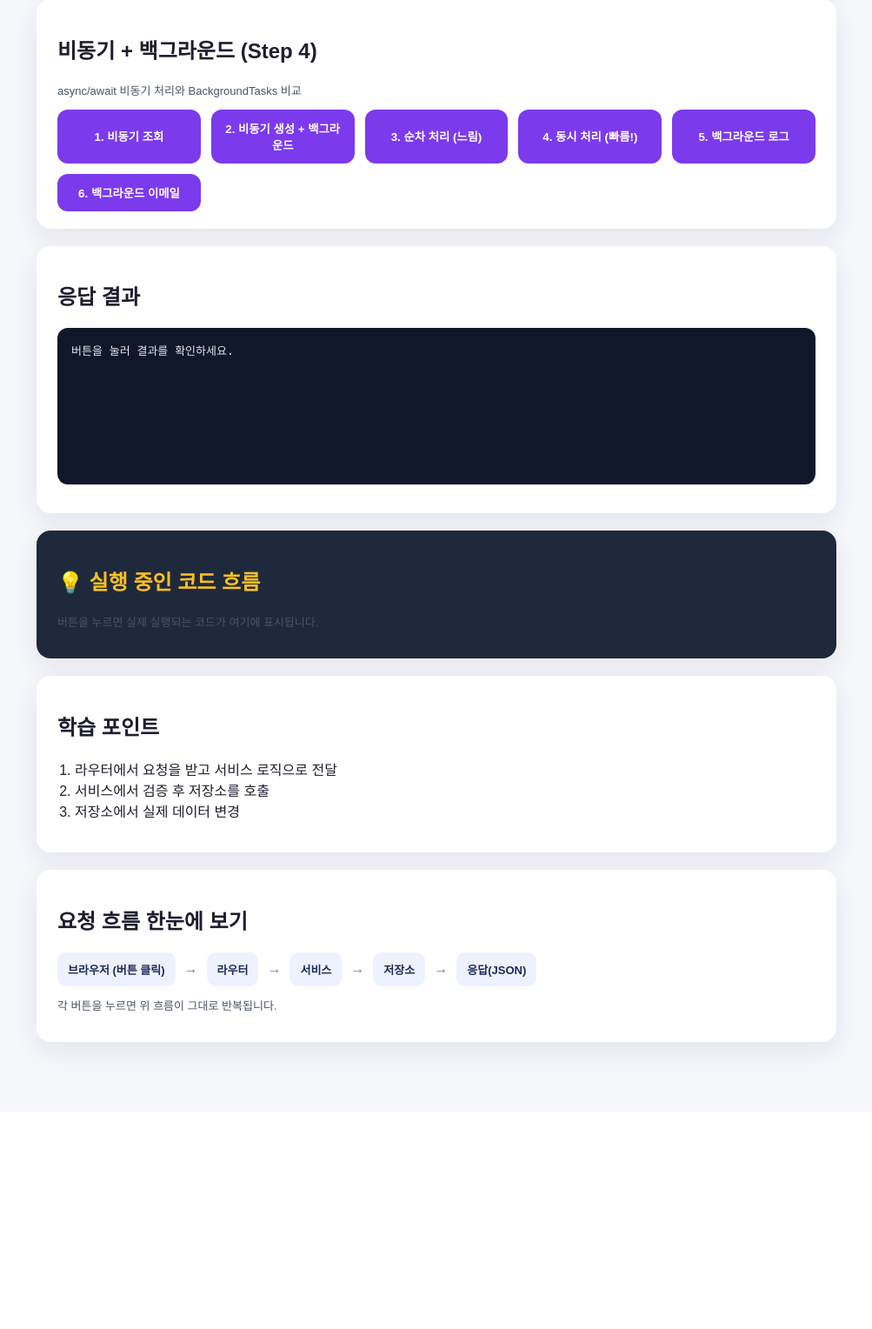
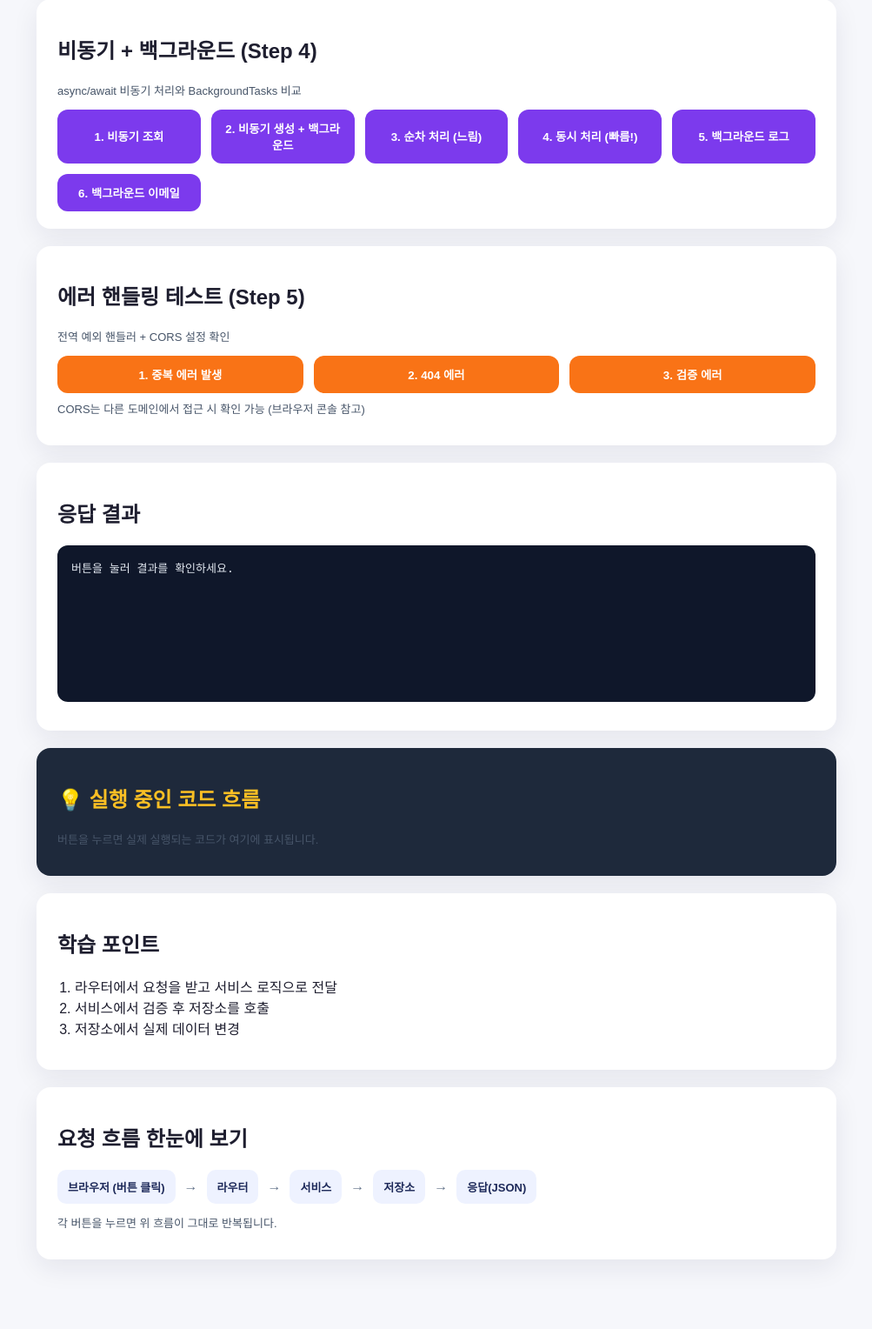
Before and after one commit to likerberi/blog1, a FastAPI app: page / in a window 1280 px wide. Shown: the part 1227-2755 px from the top of the page at 87% size, without its empty margins (138-1141 px from the left). Before the commit the page ends 2445 px from the top, so only its background shows below. Run offline with FastAPI, Linux system fonts and the light colour scheme.

Commit message:
Step 5: 에러 핸들링 + CORS 설정 완료
- CORSMiddleware 추가 (allow_origins, credentials, methods, headers)
- 전역 예외 핸들러 추가 (ValueError→400, 404, 500)
- 에러 테스트 UI 버튼 추가 (중복, 404, 검증)
- 에러 흐름 코드 시각화 추가

```diff
--- a/app/main.py
+++ b/app/main.py
@@ -4,6 +4,7 @@ from fastapi import FastAPI, Request
 from fastapi.responses import HTMLResponse
 from fastapi.staticfiles import StaticFiles
 from fastapi.templating import Jinja2Templates
+from fastapi.middleware.cors import CORSMiddleware
 
 from .api.routes import create_router
 from .api.routes_db import router as db_router  # [Step 2] DB 라우터 추가
@@ -17,7 +18,16 @@ from .services import ItemService
 # [Step 2] DB 테이블 생성 (앱 시작 시 자동 실행)
 Base.metadata.create_all(bind=engine)
 
-app = FastAPI(title="FastAPI 학습 프로젝트", version="4.0.0")
+app = FastAPI(title="FastAPI 학습 프로젝트", version="5.0.0")
+
+# [Step 5] CORS 설정 (가장 먼저 등록)
+app.add_middleware(
+    CORSMiddleware,
+    allow_origins=["http://localhost:3000", "http://127.0.0.1:3000"],  # 프론트엔드 주소
+    allow_credentials=True,
+    allow_methods=["*"],  # 모든 HTTP 메서드 허용
+    allow_headers=["*"],  # 모든 헤더 허용
+)
 
 # [Step 3] 미들웨어 등록 (순서 중요: 먼저 등록한 것이 바깥쪽)
 app.add_middleware(LoggingMiddleware)
@@ -45,6 +55,58 @@ app.include_router(auth_router)
 app.include_router(async_router)
 
 
+# ============================================================
+# [Step 5] 전역 예외 핸들러
+# ============================================================
+
+from fastapi import Request
+from fastapi.responses import JSONResponse
+
+
+@app.exception_handler(ValueError)
+async def value_error_handler(request: Request, exc: ValueError):
+    """
+    ValueError 전역 처리
+
+    서비스 레이어에서 발생하는 비즈니스 로직 에러를
+    일관된 형식으로 반환
+    """
+    return JSONResponse(
+        status_code=400,
+        content={
+            "error": "ValidationError",
+            "message": str(exc),
+            "path": request.url.path,
+        },
+    )
+
+
+@app.exception_handler(404)
+async def not_found_handler(request: Request, exc):
+    """커스텀 404 에러"""
+    return JSONResponse(
+        status_code=404,
+        content={
+            "error": "NotFound",
+            "message": f"경로를 찾을 수 없습니다: {request.url.path}",
+            "suggestion": "/docs 에서 사용 가능한 API를 확인하세요.",
+        },
+    )
+
+
+@app.exception_handler(500)
+async def internal_error_handler(request: Request, exc):
+    """서버 에러 처리"""
+    return JSONResponse(
+        status_code=500,
+        content={
+            "error": "InternalServerError",
+            "message": "서버 내부 오류가 발생했습니다.",
+            "path": request.url.path,
+        },
+    )
+
+
 @app.get("/", response_class=HTMLResponse)
 def read_root(request: Request):
     return templates.TemplateResponse("index.html", {"request": request})
--- a/app/static/app.js
+++ b/app/static/app.js
@@ -388,6 +388,80 @@ const codeFlows = {
     </div>
     <p class="hint">이메일 발송은 2~5초 걸리지만 사용자는 즉시 응답!</p>
   `,
+
+  // Step 5: 에러 핸들링 코드 흐름
+  test_duplicate: `
+    <div class="flow-step">
+      <span class="step-num" style="background: #ef4444;">1</span>
+      <div class="code-block">
+        <div class="file-name">app/services_db.py (중복 검증)</div>
+        existing = repository.get_by_title(title)<br>
+        <span class="keyword">if</span> existing:<br>
+        &nbsp;&nbsp;<span class="keyword">raise</span> <span class="highlight">ValueError</span>(<span class="string">"이미 존재하는 제목입니다"</span>)
+      </div>
+    </div>
+    <div class="flow-step">
+      <span class="step-num" style="background: #ef4444;">2</span>
+      <div class="code-block">
+        <div class="file-name">app/main.py (예외 핸들러)</div>
+        <span class="keyword">@app</span>.<span class="function">exception_handler</span>(ValueError)<br>
+        <span class="keyword">def</span> <span class="function">value_error_handler</span>(request, exc):<br>
+        &nbsp;&nbsp;<span class="keyword">return</span> JSONResponse(<br>
+        &nbsp;&nbsp;&nbsp;&nbsp;status_code=<span class="highlight">400</span>,<br>
+        &nbsp;&nbsp;&nbsp;&nbsp;content={<span class="string">"error"</span>: str(exc)}<br>
+        &nbsp;&nbsp;)
+      </div>
+    </div>
+    <p class="hint">ValueError → 400 Bad Request로 자동 변환!</p>
+  `,
+  test_not_found: `
+    <div class="flow-step">
+      <span class="step-num" style="background: #ef4444;">1</span>
+      <div class="code-block">
+        <div class="file-name">app/repository_db.py</div>
+        item = self._db.query(ItemModel).filter(...).first()<br>
+        <span class="keyword">if</span> <span class="keyword">not</span> item:<br>
+        &nbsp;&nbsp;<span class="keyword">raise</span> <span class="highlight">HTTPException</span>(status_code=404)
+      </div>
+    </div>
+    <div class="flow-step">
+      <span class="step-num" style="background: #ef4444;">2</span>
+      <div class="code-block">
+        <div class="file-name">app/main.py (404 핸들러)</div>
+        <span class="keyword">@app</span>.<span class="function">exception_handler</span>(<span class="highlight">404</span>)<br>
+        <span class="keyword">def</span> <span class="function">not_found_handler</span>(request, exc):<br>
+        &nbsp;&nbsp;<span class="keyword">return</span> JSONResponse(<br>
+        &nbsp;&nbsp;&nbsp;&nbsp;status_code=404,<br>
+        &nbsp;&nbsp;&nbsp;&nbsp;content={<span class="string">"error"</span>: <span class="string">"리소스를 찾을 수 없습니다"</span>}<br>
+        &nbsp;&nbsp;)
+      </div>
+    </div>
+  `,
+  test_validation: `
+    <div class="flow-step">
+      <span class="step-num" style="background: #ef4444;">1</span>
+      <div class="code-block">
+        <div class="file-name">app/schemas.py (Pydantic 검증)</div>
+        <span class="keyword">class</span> <span class="function">ItemCreate</span>(BaseModel):<br>
+        &nbsp;&nbsp;title: str = Field(..., min_length=1) <span class="comment"># 필수!</span><br>
+        &nbsp;&nbsp;description: Optional[str] = None
+      </div>
+    </div>
+    <div class="flow-step">
+      <span class="step-num" style="background: #ef4444;">2</span>
+      <div class="code-block">
+        <div class="file-name">FastAPI 자동 검증</div>
+        <span class="comment"># title 필드가 없으면 FastAPI가 자동으로 422 에러 반환</span><br>
+        {<br>
+        &nbsp;&nbsp;<span class="string">"detail"</span>: [{<br>
+        &nbsp;&nbsp;&nbsp;&nbsp;<span class="string">"loc"</span>: [<span class="string">"body"</span>, <span class="string">"title"</span>],<br>
+        &nbsp;&nbsp;&nbsp;&nbsp;<span class="string">"msg"</span>: <span class="string">"field required"</span><br>
+        &nbsp;&nbsp;}]<br>
+        }
+      </div>
+    </div>
+    <p class="hint">Pydantic이 자동으로 422 Unprocessable Entity 반환!</p>
+  `,
 };
 
 function showCodeFlow(action) {
@@ -515,6 +589,27 @@ const api = {
     fetchJson(`/api/v4/background/email?email=test@example.com&subject=테스트&body=테스트 이메일`, {
       method: "POST",
     }),
+
+  // ============================================================
+  // Step 5: 에러 핸들링
+  // ============================================================
+  test_duplicate: async () => {
+    // 같은 타이틀로 두 번 생성해서 중복 에러 발생
+    await fetchJsonWithAuth("/api/v3/items", {
+      method: "POST",
+      body: { title: "중복테스트", description: "첫 번째 생성" },
+    });
+    return fetchJsonWithAuth("/api/v3/items", {
+      method: "POST",
+      body: { title: "중복테스트", description: "두 번째 생성 (에러!)" },
+    });
+  },
+  test_not_found: () => fetchJsonWithAuth("/api/v3/items/99999"),
+  test_validation: () =>
+    fetchJson("/api/items", {
+      method: "POST",
+      body: { description: "title 필드 없음!" },
+    }),
 };
 
 // 공통 fetch 함수: JSON 요청/응답 처리
--- a/app/static/styles.css
+++ b/app/static/styles.css
@@ -216,6 +216,14 @@ button:hover {
   box-shadow: 0 6px 16px rgba(124, 58, 237, 0.3);
 }
 
+.error-buttons button {
+  background: #f97316;
+}
+
+.error-buttons button:hover {
+  box-shadow: 0 6px 16px rgba(249, 115, 22, 0.3);
+}
+
 ol {
   padding-left: 20px;
 }
--- a/app/templates/index.html
+++ b/app/templates/index.html
@@ -99,6 +99,17 @@
       </section>
 
       <section class="card">
+        <h2>에러 핸들링 테스트 (Step 5)</h2>
+        <p class="hint">전역 예외 핸들러 + CORS 설정 확인</p>
+        <div class="button-grid error-buttons">
+          <button data-action="test_duplicate">1. 중복 에러 발생</button>
+          <button data-action="test_not_found">2. 404 에러</button>
+          <button data-action="test_validation">3. 검증 에러</button>
+        </div>
+        <p class="hint">CORS는 다른 도메인에서 접근 시 확인 가능 (브라우저 콘솔 참고)</p>
+      </section>
+
+      <section class="card">
         <h2>응답 결과</h2>
         <pre id="output" class="output">버튼을 눌러 결과를 확인하세요.</pre>
       </section>
--- /dev/null
+++ b/background_log.txt
@@ -0,0 +1 @@
+2026-01-31T06:07:48.038782 - 테스트 로그 메시지
```
